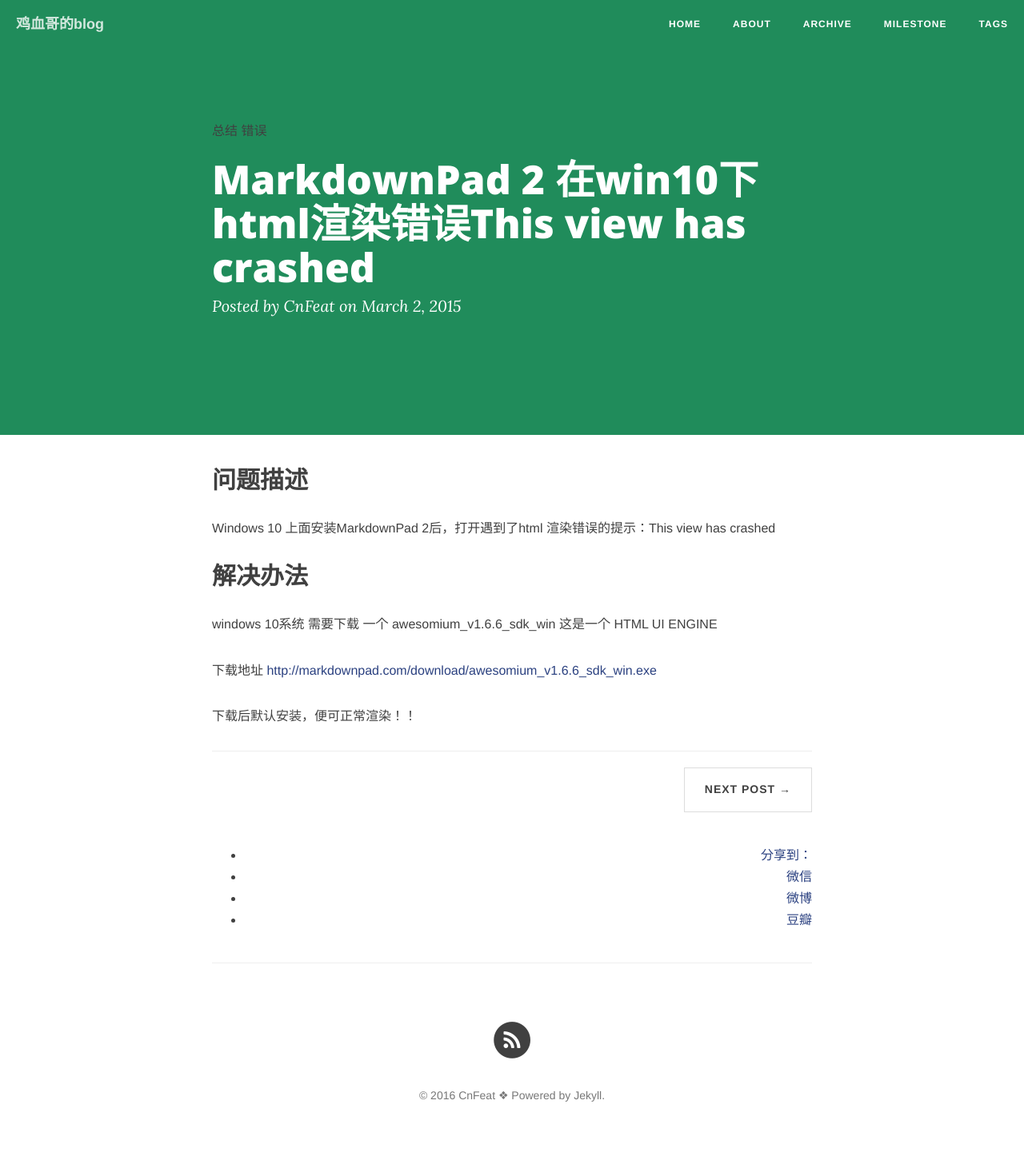
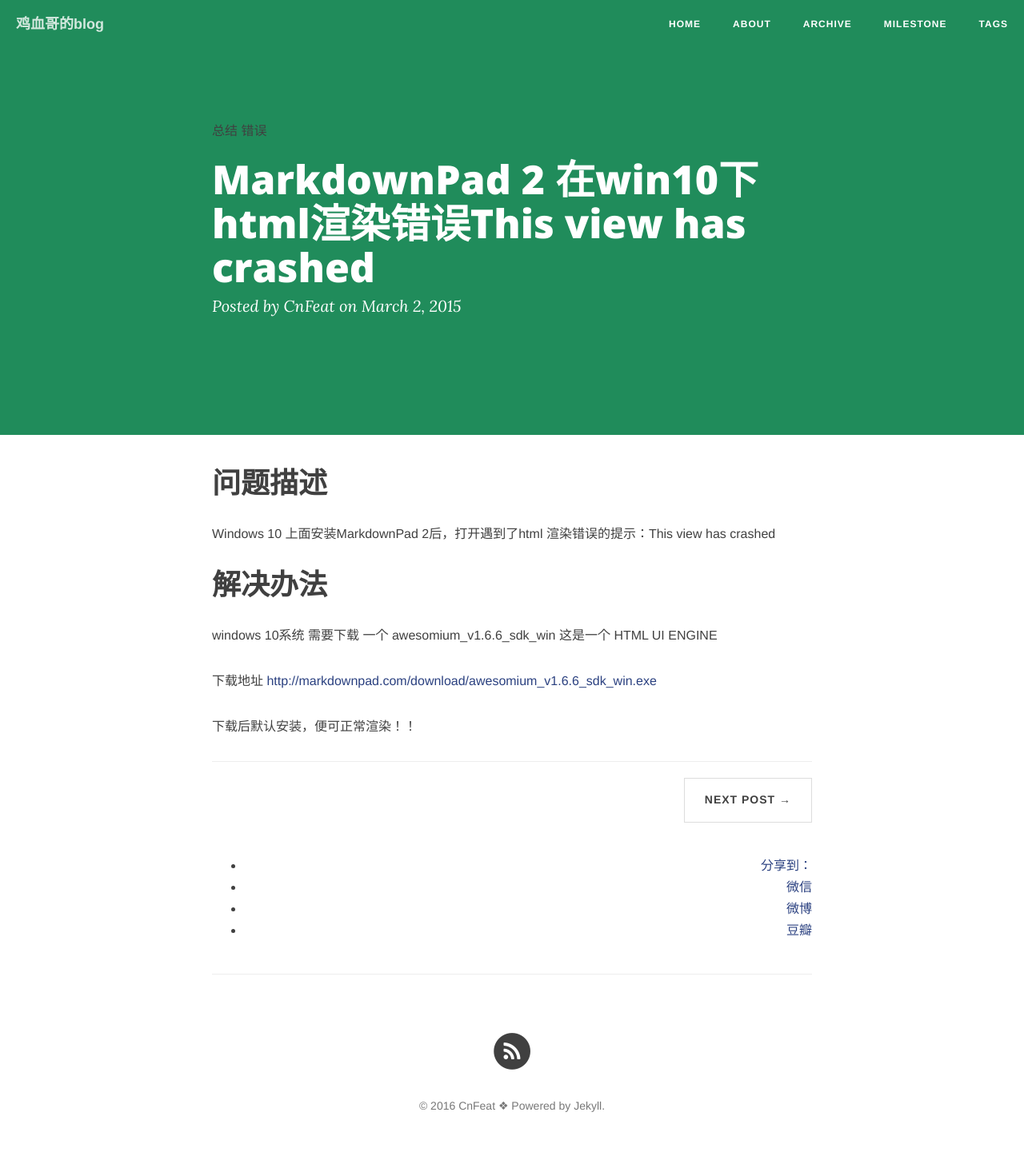
Before and after one commit to jixuege/jixuege.github.io, a Jekyll site: the page built from _posts/2016-09-09-how-to-write.md, in a window 1280 px wide. Shown: the whole page at 80% size. Built offline with Jekyll 4.4.1, drawn with Linux system fonts in a browser that asks for light colours; nearby versions of some CDN libraries; comment, search, counter and statistics services are not loaded.

Commit message:
更新
更新

```diff
--- a/_posts/2016-09-09-how-to-write.md
+++ b/_posts/2016-09-09-how-to-write.md
@@ -7,13 +7,13 @@
 description: 在启动MarkdownPad 2 时候win10下html渲染错误This view has crashed的解决办法。
 ---
 
-##  问题描述
+# 问题描述
 
  Windows 10 上面安装MarkdownPad 2后，打开遇到了html 渲染错误的提示：This view has crashed
 
 
 
-##  解决办法
+# 解决办法
 
 windows 10系统 需要下载 一个  awesomium_v1.6.6_sdk_win 这是一个 HTML UI ENGINE
 
```
Also changed, not shown: _posts/2016-09-10-CI-gitlab-1.md (+2 -2 lines).
